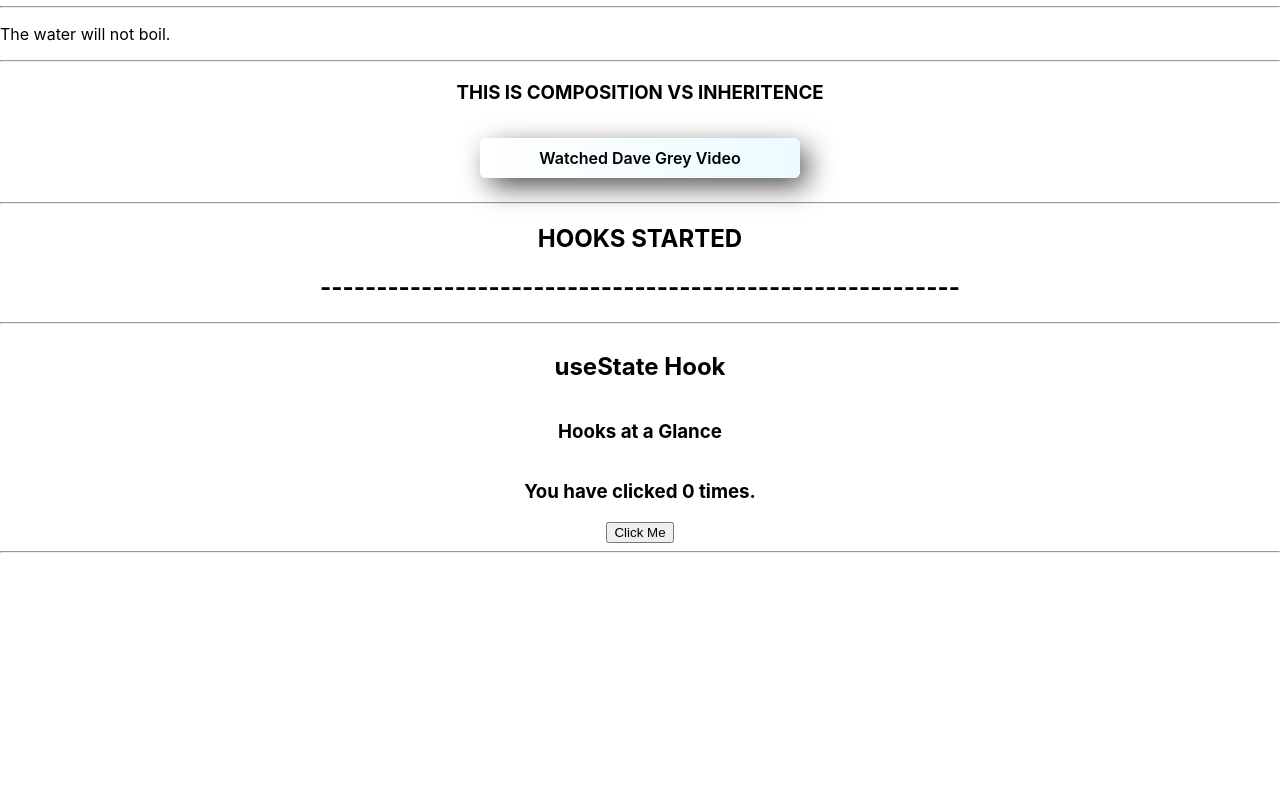
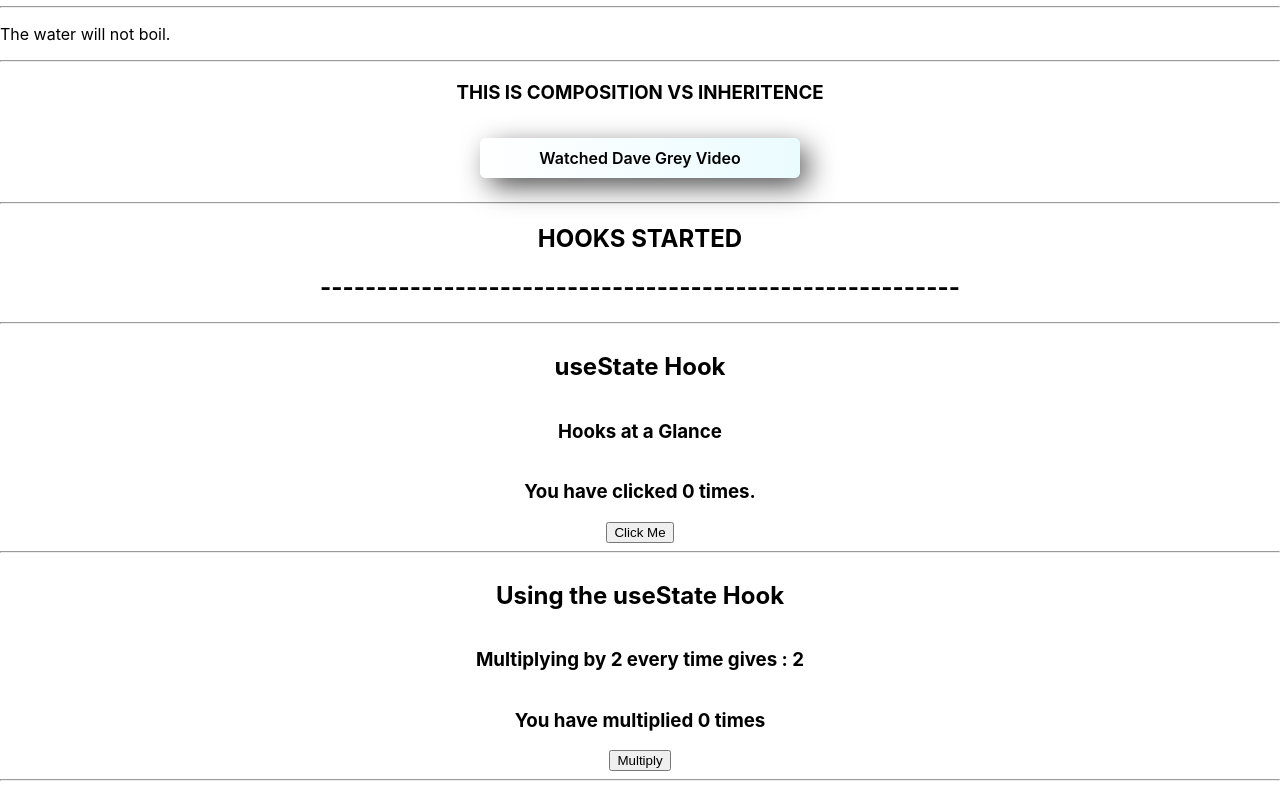
Before and after one commit to sobitp59/ReactJS-Docs, a React (Create React App) app: page / in a window 1280 px wide. Shown: the part 1576-2365 px from the top of the page. Before the commit the page ends 2137 px from the top, so only its background shows below. Built offline with nearby package versions, Linux system fonts and the light colour scheme.

Commit message:
Started using the useState Hook

```diff
--- /dev/null
+++ b/src/UseState.jsx
@@ -0,0 +1,26 @@
+import React , {useState} from 'react';
+
+ const UseState = () => {
+    const [multiply, setMultiply] = useState(2);
+    const [countmul, setCountmul] = useState(0);
+
+    function handleMultiply(){
+        setMultiply(multiply * 2);
+        setCountmul(countmul + 1);
+    }
+
+    return(
+        <>
+        <div className='useStateClass' >
+
+            <h2>Using the useState Hook</h2>
+            <h3>Multiplying by 2 every time gives : {multiply}</h3>
+            <h3>You have multiplied {countmul} times</h3>
+            <button onClick={handleMultiply}>Multiply</button>
+        </div>
+            <hr/>
+        </>
+    )
+}
+
+export default UseState;
--- a/src/index.js
+++ b/src/index.js
@@ -17,6 +17,7 @@ import LiftStateUp from './LiftStateUp';
 import Comp from './Comp';
 import HooksStart from './HooksStart';
 import Hook1 from './Hook1';
+import UseState from './UseState';
 
 ReactDOM.render(
   <React.StrictMode>
@@ -36,6 +37,7 @@ ReactDOM.render(
     <Comp />
     <HooksStart />
     <Hook1 />
+    <UseState />
   </React.StrictMode>,
   document.getElementById('root')
 );
```
